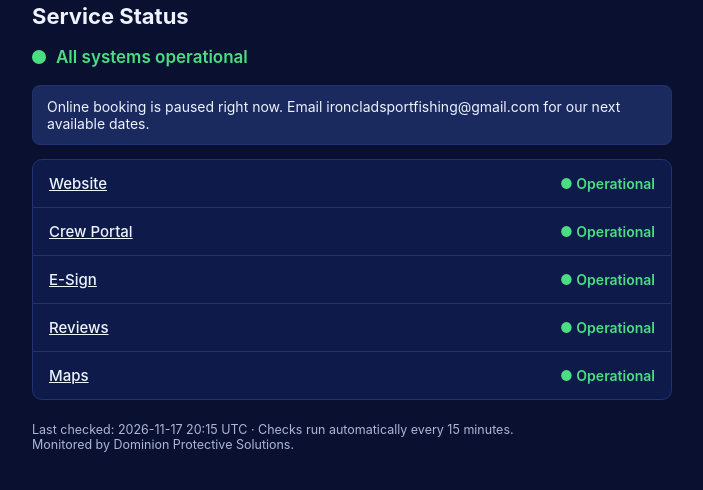
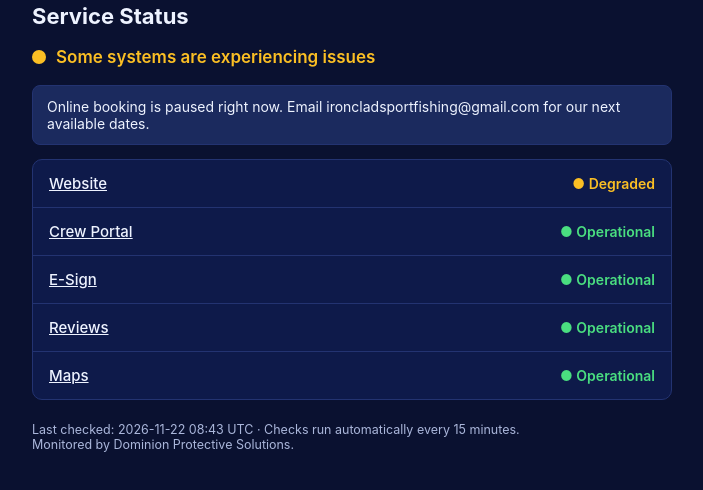
Before and after one commit to dominion-ceo/ironclad-status, a plain HTML site: page index.html in a window 1280 px wide. Shown: the part 52-542 px from the top of the page, without its empty margins (288-991 px from the left). Drawn offline with Linux system fonts and the light colour scheme.

Commit message:
status update

```diff
--- a/index.html
+++ b/index.html
@@ -9,8 +9,8 @@ body{margin:0;font-family:-apple-system,Segoe UI,Roboto,Helvetica,Arial,sans-ser
 .brand{font-size:14px;letter-spacing:.08em;text-transform:uppercase;color:#FB8E28;font-weight:700}
 h1{font-size:22px;margin:6px 0 2px;color:#eef3ff}
 .head{display:flex;align-items:center;gap:10px;margin:18px 0}
-.dot{width:14px;height:14px;border-radius:50%;background:#4ade80}
-.headline{font-size:17px;font-weight:600;color:#4ade80}
+.dot{width:14px;height:14px;border-radius:50%;background:#fbbf24}
+.headline{font-size:17px;font-weight:600;color:#fbbf24}
 .banner{background:#1b2a5e;border:1px solid #233371;border-radius:8px;padding:12px 14px;font-size:14px;margin:14px 0;color:#eef3ff}
 .card{background:#0e1a4a;border:1px solid #233371;border-radius:10px;overflow:hidden;margin-top:14px}
 .row{display:flex;justify-content:space-between;align-items:center;padding:14px 16px;border-bottom:1px solid #233371}
@@ -22,15 +22,15 @@ footer{margin-top:22px;font-size:12.5px;color:#aab6da}
 </style></head><body><div class="wrap">
 <div class="brand">Ironclad Sportfishing</div>
 <h1>Service Status</h1>
-<div class="head"><div class="dot"></div><div class="headline">All systems operational</div></div>
+<div class="head"><div class="dot"></div><div class="headline">Some systems are experiencing issues</div></div>
 <div class="banner">Online booking is paused right now. Email ironcladsportfishing@gmail.com for our next available dates.</div>
 <div class="card">
-<div class="row"><div class="svc"><a href="https://ironcladsportfishing.com" target="_blank" rel="noopener" style="color:inherit;text-decoration:underline">Website</a></div><div class="state" style="color:#4ade80">● Operational</div></div>
+<div class="row"><div class="svc"><a href="https://ironcladsportfishing.com" target="_blank" rel="noopener" style="color:inherit;text-decoration:underline">Website</a></div><div class="state" style="color:#fbbf24">● Degraded</div></div>
 <div class="row"><div class="svc"><a href="https://app.ironcladsportfishing.com" target="_blank" rel="noopener" style="color:inherit;text-decoration:underline">Crew Portal</a></div><div class="state" style="color:#4ade80">● Operational</div></div>
 <div class="row"><div class="svc"><a href="https://sign.ironcladsportfishing.com" target="_blank" rel="noopener" style="color:inherit;text-decoration:underline">E-Sign</a></div><div class="state" style="color:#4ade80">● Operational</div></div>
 <div class="row"><div class="svc"><a href="https://reviews.ironcladsportfishing.com" target="_blank" rel="noopener" style="color:inherit;text-decoration:underline">Reviews</a></div><div class="state" style="color:#4ade80">● Operational</div></div>
 <div class="row"><div class="svc"><a href="https://maps.ironcladsportfishing.com" target="_blank" rel="noopener" style="color:inherit;text-decoration:underline">Maps</a></div><div class="state" style="color:#4ade80">● Operational</div></div>
 </div>
-<footer>Last checked: 2026-11-17 20:15 UTC · Checks run automatically every 15 minutes.<br>
+<footer>Last checked: 2026-11-22 08:43 UTC · Checks run automatically every 15 minutes.<br>
 Monitored by Dominion Protective Solutions.</footer>
 </div></body></html>
```
